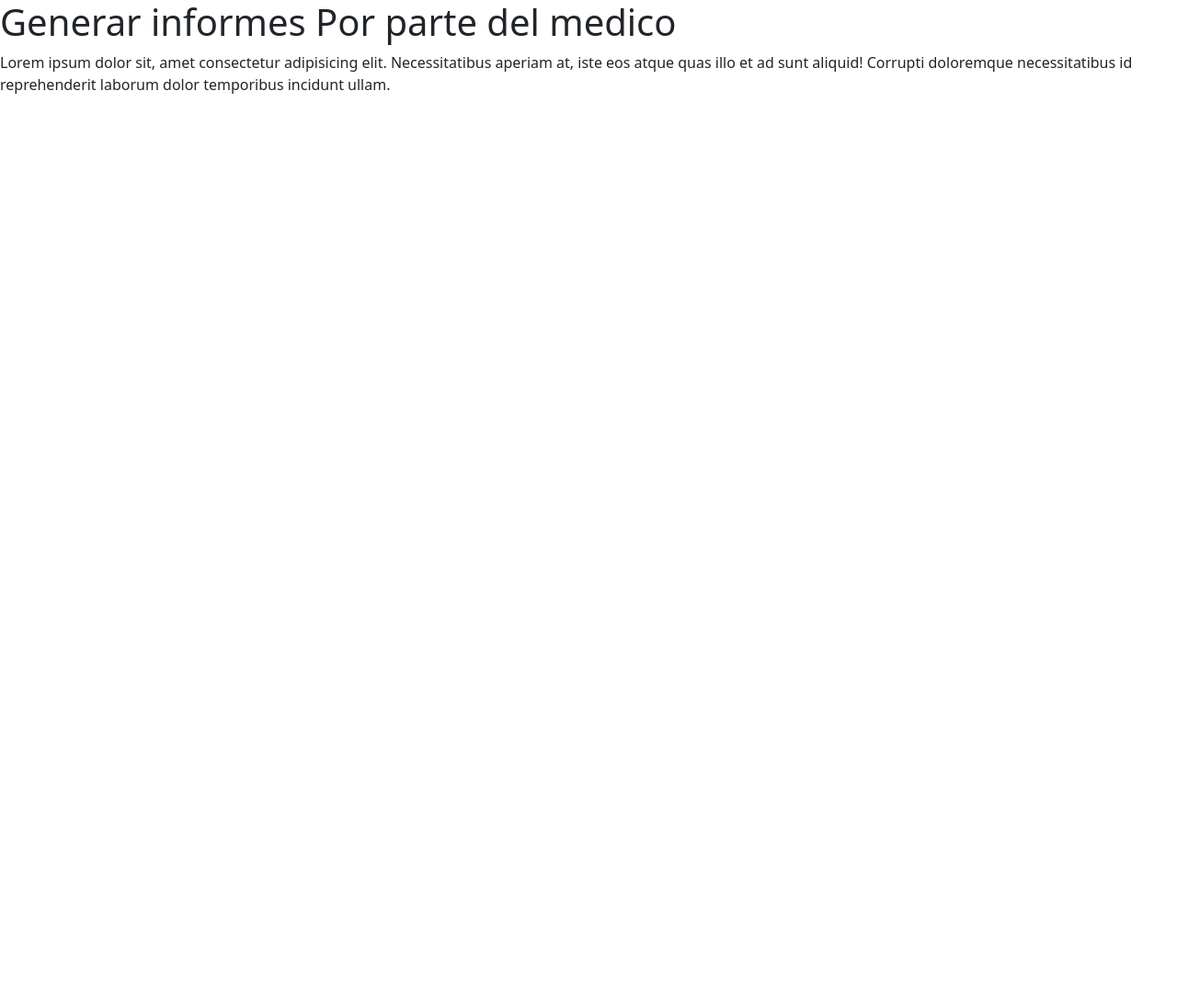
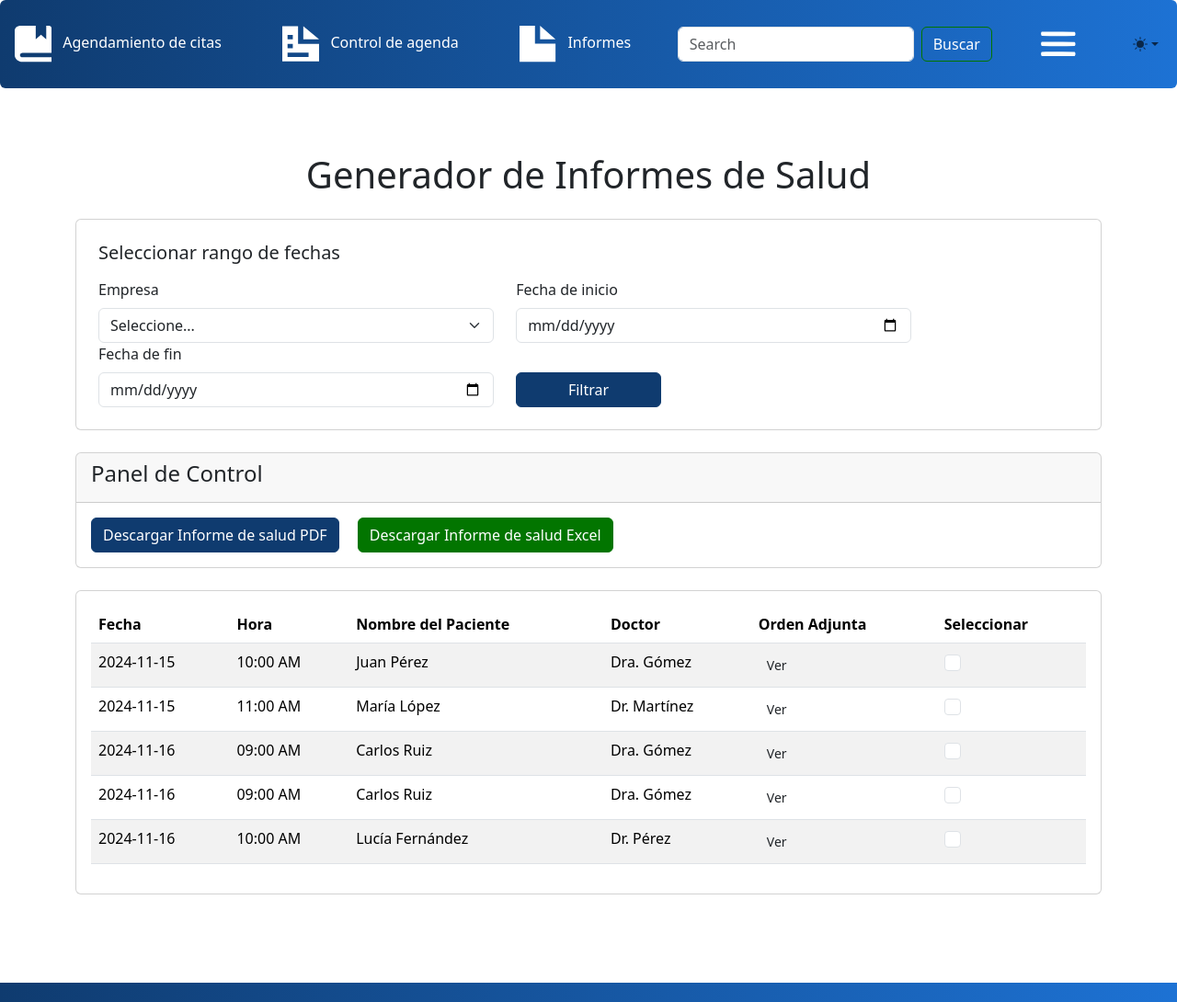
Before and after one commit to DeivisJVC/Sistema-Integrado-Promosalud, a PHP site: page /informes.html in a window 1280 px wide. Shown: the top 1090 px of the page at 92% size. Before the commit the page ends 800 px from the top, so only its background shows below. Run offline with PHP 8.4, Linux system fonts and the light colour scheme; some libraries are stand-ins or nearby versions.

Commit message:
Creacion de interfaz Informenes de Salud

```diff
--- a/agenda.html
+++ b/agenda.html
@@ -134,7 +134,7 @@
             <input type="text" id="filter_doctor" class="form-control me-2" placeholder="Filtrar por doctor">
             <label for="documentType" class="form-label me-2">Seleccionar Documento</label>
             <select class="form-select me-2" id="documentType">
-              <option value="" class="form-select-option">Ninguna</option>
+              <option selected class="form-select-option is-invalid">Seleccione...</option>
               <option class="form-select-option" value="Cédula de ciudadanía">Cédula de ciudadanía</option>
               <option class="form-select-option" value="Cédula extranjera">Cédula extranjera</option>
               <option class="form-select-option" value="Permiso temporal de trabajo">Permiso temporal de trabajo
@@ -184,8 +184,7 @@
                 <td class="d-none">Cédula extranjera</td>
                 <td class="d-none">789012</td> <!-- Valor del tipo de documento -->
                 <td><button class="btn btn-sm btn-info">Ver</button></td>
-                <td><input type="checkbox" class="form-check-input select-patient p-2 "></td>
-              </tr>
+                <td><input type="checkbox" class="form-check-input select-patient p-2"></td>
               <tr>
                 <td>2024-11-16</td>
                 <td>09:00 AM</td>
--- a/informes.html
+++ b/informes.html
@@ -1,21 +1,383 @@
 <!DOCTYPE html>
-<html lang="es">
+<html lang="en">
+
 <head>
-    <meta charset="UTF-8" />
-    <meta name="viewport" content="width=device-width, initial-scale=1.0" />
-    <title>informenes de salud</title>
+  <meta charset="UTF-8">
+  <meta name="viewport" content="width=device-width, initial-scale=1.0">
+  <title>Informes de Salud</title>
   <link rel="stylesheet" href="/scss/custom.css" />
+  <link rel="stylesheet" href="/style.css">
 </head>
+
 <body>
-    <header>
-      <h1>Generar informes Por parte del medico</h1>
+  <svg xmlns="http://www.w3.org/2000/svg" style="display: none">
+    <symbol id="circle-half" viewBox="0 0 16 16">
+      <path d="M8 15A7 7 0 1 0 8 1v14zm0 1A8 8 0 1 1 8 0a8 8 0 0 1 0 16z" />
+    </symbol>
+
+    <symbol id="moon-stars-fill" viewBox="0 0 16 16">
+      <path
+        d="M6 .278a.768.768 0 0 1 .08.858 7.208 7.208 0 0 0-.878 3.46c0 4.021 3.278 7.277 7.318 7.277.527 0 1.04-.055 1.533-.16a.787.787 0 0 1 .81.316.733.733 0 0 1-.031.893A8.349 8.349 0 0 1 8.344 16C3.734 16 0 12.286 0 7.71 0 4.266 2.114 1.312 5.124.06A.752.752 0 0 1 6 .278z" />
+      <path
+        d="M10.794 3.148a.217.217 0 0 1 .412 0l.387 1.162c.173.518.579.924 1.097 1.097l1.162.387a.217.217 0 0 1 0 .412l-1.162.387a1.734 1.734 0 0 0-1.097 1.097l-.387 1.162a.217.217 0 0 1-.412 0l-.387-1.162A1.734 1.734 0 0 0 9.31 6.593l-1.162-.387a.217.217 0 0 1 0-.412l1.162-.387a1.734 1.734 0 0 0 1.097-1.097l.387-1.162zM13.863.099a.145.145 0 0 1 .274 0l.258.774c.115.346.386.617.732.732l.774.258a.145.145 0 0 1 0 .274l-.774.258a1.156 1.156 0 0 0-.732.732l-.258.774a.145.145 0 0 1-.274 0l-.258-.774a1.156 1.156 0 0 0-.732-.732l-.774-.258a.145.145 0 0 1 0-.274l.774-.258c.346-.115.617-.386.732-.732L13.863.1z" />
+    </symbol>
+
+    <symbol id="sun-fill" viewBox="0 0 16 16">
+      <path
+        d="M8 12a4 4 0 1 0 0-8 4 4 0 0 0 0 8zM8 0a.5.5 0 0 1 .5.5v2a.5.5 0 0 1-1 0v-2A.5.5 0 0 1 8 0zm0 13a.5.5 0 0 1 .5.5v2a.5.5 0 0 1-1 0v-2A.5.5 0 0 1 8 13zm8-5a.5.5 0 0 1-.5.5h-2a.5.5 0 0 1 0-1h2a.5.5 0 0 1 .5.5zM3 8a.5.5 0 0 1-.5.5h-2a.5.5 0 0 1 0-1h2A.5.5 0 0 1 3 8zm10.657-5.657a.5.5 0 0 1 0 .707l-1.414 1.415a.5.5 0 1 1-.707-.708l1.414-1.414a.5.5 0 0 1 .707 0zm-9.193 9.193a.5.5 0 0 1 0 .707L3.05 13.657a.5.5 0 0 1-.707-.707l1.414-1.414a.5.5 0 0 1 .707 0zm9.193 2.121a.5.5 0 0 1-.707 0l-1.414-1.414a.5.5 0 0 1 .707-.707l1.414 1.414a.5.5 0 0 1 0 .707zM4.464 4.465a.5.5 0 0 1-.707 0L2.343 3.05a.5.5 0 1 1 .707-.707l1.414 1.414a.5.5 0 0 1 0 .708z" />
+    </symbol>
+  </svg>
+
+  <header class="bg-primary rounded fixed-top">
+    <nav class="navbar navbar-expand-lg py-3">
+      <ul class="nav container-fluid justify-content-xxl-evenly">
+        <li class="nav-item">
+          <!--Separar los iconos de las letras-->
+          <a href="agendar_cita.html" class="nav-link text-white" aria-current="page">
+            <img class="me-2" src="/icon/icon _book.svg" alt="agendamiento de citas" width="40" height="40" />
+            Agendamiento de citas
+          </a>
+        </li>
+        <li class="nav-item">
+          <a class="nav-link text-white active" aria-current="page" href="agenda.html">
+            <img class="me-2" src="/icon/icon _document_.svg" alt="agenda" width="40" height="40" /> Control de
+            agenda
+          </a>
+        </li>
+        <li class="nav-item">
+          <a class="nav-link text-white active" aria-current="page" href="informes.html">
+            <img class="me-2" src="/icon/icon _file_.svg" alt="informes" width="40" height="40" /> Informes
+          </a>
+        </li>
+        <li class="nav-item align-content-center">
+          <form class="d-flex" role="search">
+            <input class="form-control me-2" type="search" placeholder="Search" aria-label="Search" />
+            <button class="btn btn-outline-success text-white" type="submit">Buscar</button>
+          </form>
+        </li>
+        <li class="dropdown">
+          <button class="btn btn-secondary" type="button" id="dropdownMenuButton" data-bs-toggle="dropdown"
+            aria-expanded="false">
+            <img src="/icon/menu.svg" alt="menu" width="50" height="50" />
+          </button>
+          <ul class="dropdown-menu" aria-labelledby="dropdownMenuButton">
+            <li><a class="dropdown-item" href="#">Configuración</a></li>
+            <li>
+            <li><a class="dropdown-item" href="#">Perfil</a></li>
+        </li>
+      </ul>
+      <li class="nav-item align-content-center">
+        <ul class="navbar-nav mb-2 mb-lg-0">
+          <li class="nav-item dropdown w-25" data-bs-theme="light">
+            <button class="btn btn-link nav-link py-1 px-0 px-lg-2 dropdown-toggle d-flex align-items-center"
+              id="bd-theme" type="button" aria-expanded="false" data-bs-toggle="dropdown" data-bs-display="static">
+              <svg class="bi my-1 theme-icon-active" width="16" height="16" fill="currentColor">
+                <use href="#circle-half"></use>
+              </svg>
+              <span class="d-lg-none ms-2">Toggle theme</span>
+            </button>
+            <ul class="dropdown-menu dropdown-menu-end px-1" aria-labelledby="bd-theme">
+              <li>
+                <button type="button" class="dropdown-item d-flex align-items-center" data-bs-theme-value="light">
+                  <svg class="bi me-2 opacity-50 theme-icon" width="16" height="16" fill="currentColor">
+                    <use href="#sun-fill"></use>
+                  </svg>
+                  Light
+                </button>
+              </li>
+              <li>
+                <button type="button" class="dropdown-item d-flex align-items-center" data-bs-theme-value="dark">
+                  <svg class="bi me-2 opacity-50 theme-icon" width="16" height="16" fill="currentColor">
+                    <use href="#moon-stars-fill"></use>
+                  </svg>
+                  Dark
+                </button>
+              </li>
+              <li>
+                <button type="button" class="dropdown-item d-flex align-items-center active" data-bs-theme-value="auto">
+                  <svg class="bi me-2 opacity-50 theme-icon" width="16" height="16" fill="currentColor">
+                    <use href="#circle-half"></use>
+                  </svg>
+                  Auto
+                </button>
+              </li>
+            </ul>
+          </li>
+        </ul>
+      </li>
+      </li>
+      </ul>
+    </nav>
+  </header>
+  <main class="container-sm mt-5 pt-5 mb-5">
+    <h1 class="text-center">Generador de Informes de Salud</h1>
+    <!--Formulario para seleccionar la empresa-->
+    <!-- Formulario de seleccion de datos-->
+    <section class="card p-4 my-4">
+      <h5 class="mb-3">Seleccionar rango de fechas</h5>
+      <form id="dateForm" class="needs-validation" novalidate>
+        <div class="row">
+          <div class="col-md-5">
+            <label for="empresa" class="form-label">Empresa</label>
+            <select class="form-select" id="empresa" required>
+              <option value="seleccion" class="form-select-option">Seleccione...</option>
+              <option value="1" class="form-select-option">Empresa 1</option>
+              <option value="2" class="form-select-option">Empresa 2</option>
+              <option value="3" class="form-select-option">Empresa 3</option>
+              <option value="4" class="form-select-option">Empresa 4</option>
+              <option value="5" class="form-select-option">Empresa 5</option>
+            </select>
+            <div class="valid-feedback">
+              ¡Excelente!
+            </div>
+            <div class="invalid-feedback">
+              Por favor, seleccione una empresa.
+            </div>
+          </div>
+          <div class="col-md-5">
+            <label for="startDate" class="form-label">Fecha de inicio</label>
+            <input type="date" class="form-control" id="startDate" required>
+            <div class="valid-feedback">
+              ¡Excelente!
+            </div>
+            <div class="invalid-feedback">
+              Por favor, ingrese una fecha de inicio.
+            </div>
+          </div>
+          <div class="col-md-5">
+            <label for="endDate" class="form-label">Fecha de fin</label>
+            <input type="date" class="form-control" id="endDate" required>
+            <div class="valid-feedback">
+              ¡Excelente!
+            </div>
+            <div class="invalid-feedback">
+              Por favor, ingrese una fecha de fin.
+            </div>
+          </div>
+          <div class="col-md-2 d-flex align-items-end">
+            <button type="submit" class="btn btn-primary w-100">Filtrar</button>
+          </div>
+        </div>
+      </form>
+    </section>
+    <!--Panel para descargar los informenes de salud-->
+    <section class="card mb-4">
+      <div class="card-header">
+        <h4>Panel de Control</h4>
+      </div>
+      <div class="card-body">
+        <button class="btn btn-primary me-3" onclick="download_informenes()" type="button">Descargar Informe de salud
+          PDF</button>
+        <button class="btn btn-success" type="button">Descargar Informe de salud Excel</button>
+      </div>
+    </section>
+
+    <!-- Tabla de pacientes -->
+    <section class="card">
+      <div class="card-body">
+        <table id="patient_table" class="table table-striped table-responsive">
+          <thead>
+            <tr>
+              <th>Fecha</th>
+              <th>Hora</th>
+              <th>Nombre del Paciente</th>
+              <th>Doctor</th>
+              <th class="d-none">Tipo de Documento</th> <!-- Agregar clase d-none para ocultar -->
+              <th class="d-none">Número de Documento</th>
+              <th>Orden Adjunta</th>
+              <th>Seleccionar</th>
+            </tr>
+          </thead>
+          <tbody>
+            <tr>
+              <td>2024-11-15</td>
+              <td>10:00 AM</td>
+              <td>Juan Pérez</td>
+              <td>Dra. Gómez</td>
+              <td class="d-none">Cédula de ciudadanía</td>
+              <td class="d-none">123456</td> <!-- Valor de la cédula -->
+              <td><button class="btn btn-sm btn-info">Ver</button></td><!-- Botón para ver el documento -->
+              <td><input id="checkboxdescargar" type="checkbox" class="form-check-input select-patient p-2 "></td>
+            </tr>
+            <tr>
+              <td>2024-11-15</td>
+              <td>11:00 AM</td>
+              <td>María López</td>
+              <td>Dr. Martínez</td>
+              <td class="d-none">Cédula extranjera</td>
+              <td class="d-none">789012</td> <!-- Valor del tipo de documento -->
+              <td><button class="btn btn-sm btn-info">Ver</button></td>
+              <td><input type="checkbox" class="form-check-input select-patient p-2"></td>
+            <tr>
+              <td>2024-11-16</td>
+              <td>09:00 AM</td>
+              <td>Carlos Ruiz</td>
+              <td>Dra. Gómez</td>
+              <td class="d-none">Permiso temporal de trabajo</td>
+              <td class="d-none">1082998</td>
+              <td><button class="btn btn-sm btn-info">Ver</button></td>
+              <td><input type="checkbox" class="form-check-input select-patient p-2 "></td>
+            </tr>
+            <tr>
+              <td>2024-11-16</td>
+              <td>09:00 AM</td>
+              <td>Carlos Ruiz</td>
+              <td>Dra. Gómez</td>
+              <td class="d-none">Cédula de ciudadanía</td>
+              <td class="d-none">123456789</td>
+              <td><button class="btn btn-sm btn-info">Ver</button></td>
+              <td><input type="checkbox" class="form-check-input select-patient p-2 "></td>
+            </tr>
+            <tr>
+              <td>2024-11-16</td>
+              <td>10:00 AM</td>
+              <td>Lucía Fernández</td>
+              <td>Dr. Pérez</td>
+              <td class="d-none">Pasaporte</td>
+              <td class="d-none">123456</td>
+              <td><button class="btn btn-sm btn-info">Ver</button></td>
+              <td><input type="checkbox" class="form-check-input select-patient p-2 "></td>
+
+              <!-- agregar mas datos segun la base de datos -->
+          </tbody>
+        </table>
+      </div>
+    </section>
+  </main>
+  <footer class="container-fluid text-white footer-1 mt-5">
+    <article class="footer-1 container-fluid ">
+      <article class="container-sm text-center text-md-start mt-4">
+        <div class="row">
+          <section class="col-md-4 col-lg-4 col-xl-3 mx-auto mb-4">
+            <img src="/icon/logo_blanco_promosalud.svg " alt="Logo_promsoalud" />
+            <p class="mb-4">
+              Somos líderes en el Magdalena, y contamos con una red de prestadores
+              de servicios a nivel regional y nacional
+            </p>
+            <p class="mb-4">
+              <img src="/icon/Direccion_footer.svg" alt="Direccion_footer" />
+              Cra. 11 #18-90 Barrio Territorial, Centro Médico Pablo Garcia
+              InfanteSanta Marta, Magdalena, Colombia
+            </p>
+            <p class="mb-4">
+              <img src="/icon/Correo_footer1.svg" alt="Correo_footer" />
+              Pomosalud@promosalud.org
+            </p>
+            <p class="mb-4">
+              <img src="/icon/Telefono_footer.svg" alt="Telefono_footer" />
+              4233421 - 4214882 - 4309810 - 4202158
+            </p>
+            <p class="mb-4 text-start ">
+              <img src="/icon/calendario_footer.svg" width="40px" alt="calendario" />
+              4233421 - 4214882 - 4309810 - 4202158
+              Citas: 304 219 5411
+            </p>
+          </section>
+          <section class="col-md-4 col-lg-4 col-xl-3 mx-auto mb-4">
+            <h4 class="text-center">Servicios</h4>
+            <nav class="navbar-nav">
+              <!-- Falta crear los index de estas secciones -->
+              <ul class="nav container-fluid">
+                <li class="nav-item">
+                  <a href="Medicina_Laboral_y_Trabajo.html" class="text-white nav-link">
+                    <img src="/icon/Vector.svg" alt="vector-icon">
+                    Medicina Laboral y del trabajo
+                  </a>
+                </li>
+                <li class="nav-item">
+                  <a href="Sistema_Gestion.html" class="text-white nav-link">
+                    <img src="/icon/Vector.svg" alt="vector-icon">
+                    Sistema de gestion SG-SST
+                  </a>
+                </li>
+                <li class="nav-item">
+                  <a href="Psicologia_psicometria.html" class="text-white nav-link">
+                    <img src="/icon/Vector.svg" alt="vector-icon">
+                    Psicologia y psicometria
+                  </a>
+                </li>
+                <li class="nav-item">
+                  <a href="Laboratorio.html" class="text-white nav-link">
+                    <img src="/icon/Vector.svg" alt="vector-icon">
+                    Laboratorio
+                  </a>
+                </li>
+                <li class="nav-item">
+                  <a href="Examenes_paraclinicos.html" class="text-white nav-link">
+                    <img src="/icon/Vector.svg" alt="vector-icon">
+                    Examenes Paraclinicos
+                  </a>
+                </li>
+                <li class="nav-item">
+                  <a href="Telemedicina.html" class="text-white nav-link">
+                    <img src="/icon/Vector.svg" alt="vector-icon">
+                    Telemedicina
+                  </a>
+                </li>
+              </ul>
+            </nav>
+          </section>
+          <section class="col-md-1 col-lg-4 col-xl-3 mx-auto mb-4">
+            <h4>Cobertura Nacional</h4>
             <p>
-        Lorem ipsum dolor sit, amet consectetur adipisicing elit. Necessitatibus
-        aperiam at, iste eos atque quas illo et ad sunt aliquid! Corrupti
-        doloremque necessitatibus id reprehenderit laborum dolor temporibus
-        incidunt ullam.
+              Somos parte de la RED DE PRESTADORES de servicios en salud
+              ocupacional y a través de nuestros proveedores aliados atendemos a
+              nivel regional y nacional
             </p>
-      <!--Agregar la secion donde el medico pueda generar informes-->
-    </header>
+            <div id="carouselExampleSlidesOnly" class="carousel slide" data-bs-ride="carousel">
+              <div class="carousel-inner">
+                <div class="carousel-item active">
+                  <img src="/img/carrusel1.png" class="d-block w-100" alt="...">
+                </div>
+                <div class="carousel-item">
+                  <img src="/img/carrusel2.png" class="d-block w-100" alt="...">
+                </div>
+                <div class="carousel-item">
+                  <img src="/img/carrusel3.png" class="d-block w-100" alt="...">
+                </div>
+                <div class="carousel-item">
+                  <img src="/img/carrusel4.png" class="d-block w-100" alt="...">
+                </div>
+              </div>
+            </div>
+          </section>
+        </div>
+      </article>
+    </article>
+    <article class="row  footer-2 ">
+      <section class="col-sm-4 col-md-6 text-center align-content-center">
+        <p class="">
+          Copyright © <span id="year"></span>
+          Todos Los Derechos Reservados Por
+          SistemaInegradoPromosalud.com
+        </p>
+      </section>
+      <section class="col-sm-3 col-md-6 align-content-center ">
+        <nav class="navbar navbar-expand-lg py-3 justify-content-center">
+          <ul class="nav ">
+            <li class="nav-item">
+              <a href="inicio.html" class="text-white nav-link text-white ">Inicio</a>
+            </li>
+            <li>
+              <a href="sobre_nosotros.html" class="text-white nav-link ">Sobre Nosotros
+              </a>
+            </li>
+            <li>
+              <a href="donde_estamos.html" class="text-white nav-link ">Donde Estamos</a>
+            </li>
+            <li>
+              <a href="contactanos.html" class="text-white nav-link ">Contactanos</a>
+            </li>
+          </ul>
+        </nav>
+      </section>
+    </article>
+  </footer>
+  <script src="/node_modules/bootstrap/dist/js/bootstrap.bundle.js"></script>
+  <script src="node_modules/@popperjs/core/dist/umd/popper.min.js"></script>
+  <script src="/js/darkmode.js"></script>
+  <script src="/js/year.js"></script>
+  <script src="/js/validacionInformenesSalud.js"></script>
 </body>
+
 </html>
--- a/js/ValidacionRegistroUser.js
+++ b/js/ValidacionRegistroUser.js
@@ -1,10 +1,9 @@
-//validacion de formulario
 document.addEventListener("DOMContentLoaded", function () {
   const forms = document.querySelectorAll(".needs-validation");
-  Array.from(forms).forEach((form) => {
+  Array.from(forms).forEach(function (form) {
     form.addEventListener(
       "submit",
-      (event) => {
+      function (event) {
         if (!form.checkValidity()) {
           event.preventDefault();
           event.stopPropagation();
@@ -15,3 +14,4 @@
     );
   });
 });
+//validacion de campo
--- a/scss/custom.scss
+++ b/scss/custom.scss
@@ -3,11 +3,13 @@
 $primary: #0f3b6f;
 $danger: #ff0000;
 $tertiary: #5694dc;
+$success: #027500;
 
 $theme-colors: (
   "primary": $primary,
   "danger": $danger,
   "tertiary": $tertiary,
+  "success": $success,
 );
 
 @import "../node_modules/bootstrap/scss/bootstrap";
```
Also changed, not shown: ejemplo.html (+73 -47 lines), js/Filtrar_agenda.js (+14 -0 lines), js/validacionInformenesSalud.js (added, +74 -0 lines), scss/custom.css, 1 other file. Lines whose indentation alone changed are shown as unchanged.
